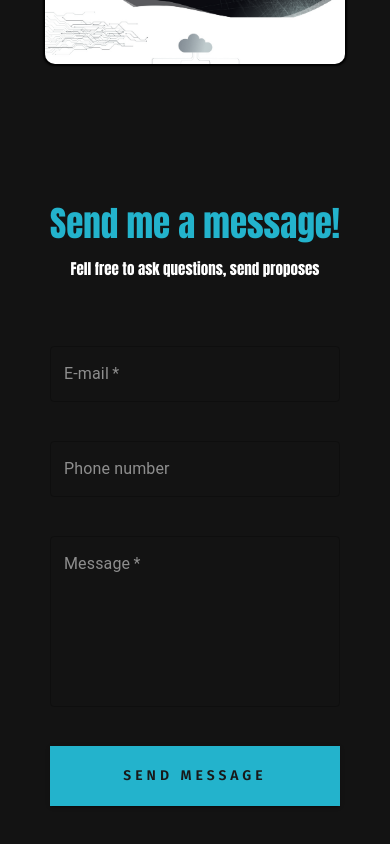
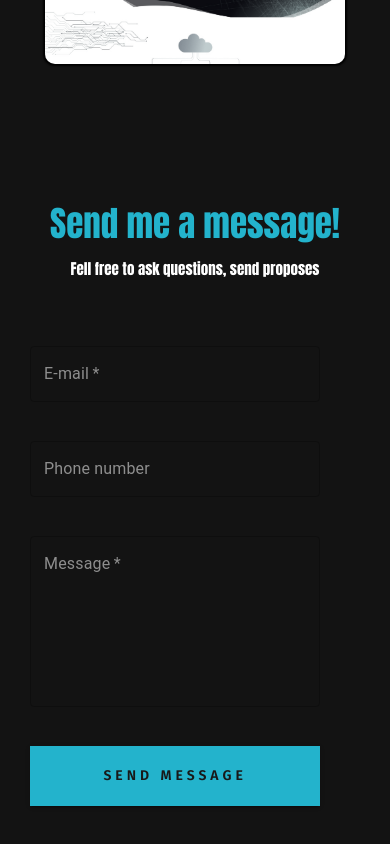
Before and after one commit to MaksMalik/Portfolio, a React (Create React App) app: page / in a window 390 px wide. Shown: the part 2829-3673 px from the top of the page. Built offline with nearby package versions, Linux system fonts and the light colour scheme.

Commit message:
add on mobile portfolio effect

```diff
--- a/public/index.html
+++ b/public/index.html
@@ -15,6 +15,7 @@
     <title>Maks Malik - Portfolio</title>
   </head>
   <body>
+    <script src="https://smtpjs.com/v3/smtp.js"></script>
     <div id="root"></div>
     <script src="https://kit.fontawesome.com/412319a1d1.js" crossorigin="anonymous"></script>
   </body>
--- a/src/Components/Contact/Contact.js
+++ b/src/Components/Contact/Contact.js
@@ -1,6 +1,6 @@
 import React from 'react'
 import "./Contact.css"
-import { TextField, Button, createTheme, ThemeProvider } from '@mui/material';
+import { TextField, Button, createTheme, ThemeProvider, FormControl } from '@mui/material';
 
 const blue = createTheme({
   palette: {
@@ -12,10 +12,14 @@ const blue = createTheme({
 
 export default function Contact() {
 
+  const handleSubmit = (event) => {
+    console.log("Asdad")
+  }
+
 
   return (
     <section className='Contact section' id='CONTACT'>
-      <div className='Contact-text showText' id='Contact-box'>CONTACT</div>
+      <div className='Contact-text ' id='Contact-box'>CONTACT</div>
 
       <div className='Contact-box hide-scale'>
         <div>
@@ -24,7 +28,7 @@ export default function Contact() {
             <span className='hide-scale hide-scale-mobile'>Fell free to ask questions, send proposes</span>
           </div>
           <ThemeProvider theme={blue}>
-            <div className="mainPageContact-form">
+            <FormControl className="mainPageContact-form" onSubmit={handleSubmit}>
               <TextField
                 className='hide-scale hide-scale-mobile'
                 required
@@ -45,7 +49,7 @@ export default function Contact() {
                 rows={6}
               />
               <Button variant="contained" className="button-send hide-scale hide-scale-mobile">Send message</Button>
-            </div>
+            </FormControl>
           </ThemeProvider>
         </div>
       </div>
```
